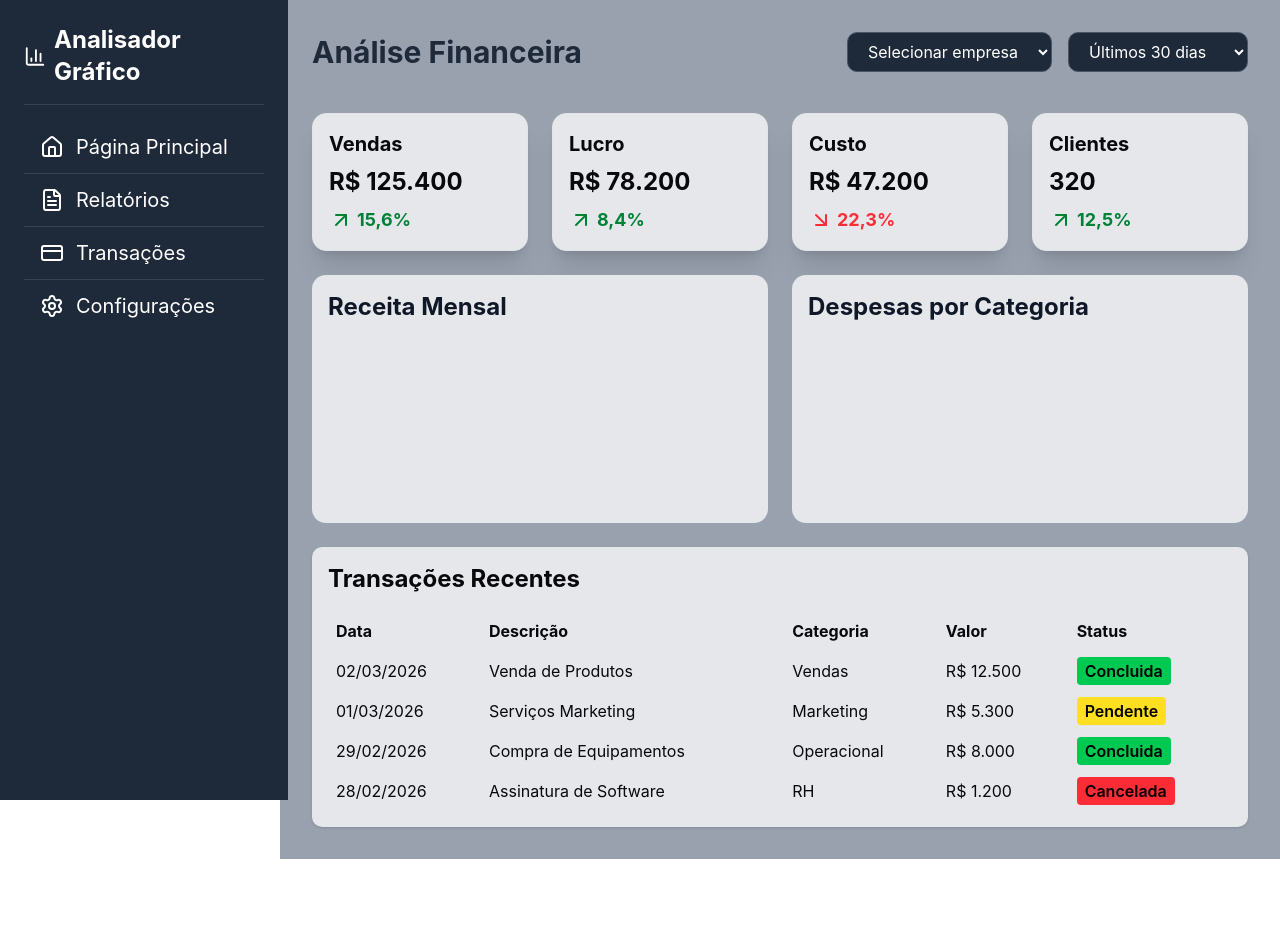
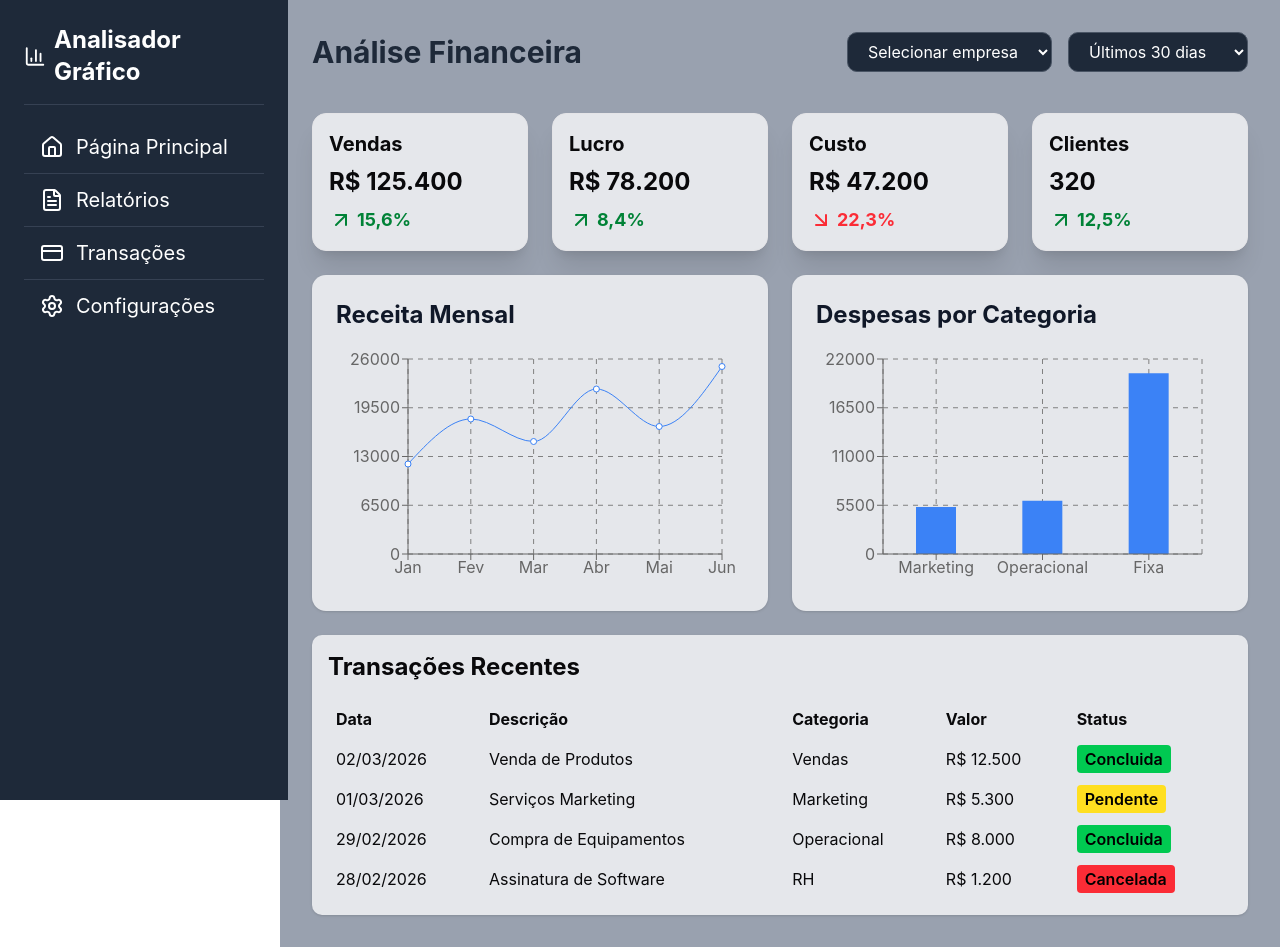
Before and after one commit to Lorraynetm/Analisador-Grafico, a React (Vite) app: page / in a window 1280 px wide. Before the commit the page ends 859 px from the top, so only its background shows below. Built offline with nearby package versions, Linux system fonts and the light colour scheme.

Commit message:
feat: adiciona gráficos

```diff
--- a/src/components/graficos.tsx
+++ b/src/components/graficos.tsx
@@ -1,8 +1,52 @@
+import { LineChart, Line, XAxis, YAxis, Tooltip, ResponsiveContainer, BarChart, Bar, CartesianGrid } from "recharts";
+
 export default function Graficos() {
+    const receitaMensal = [
+    { mes: "Jan", receita: 12000 },
+    { mes: "Fev", receita: 18000 },
+    { mes: "Mar", receita: 15000 },
+    { mes: "Abr", receita: 22000 },
+    { mes: "Mai", receita: 17000 },
+    { mes: "Jun", receita: 25000 },
+];
+
+const despesasCategoria = [
+    { categoria: "Marketing", valor: 5300 },
+    { categoria: "Operacional", valor: 6000 },
+    { categoria: "Fixa", valor: 20400 }
+];
+
     return (
         <section className="grid grid-cols-1 lg:grid-cols-2 gap-6 ">
-            <h2 className="pl-4 pb-50 bg-gray-200 p-4 rounded-xl text-2xl font-bold text-gray-900">Receita Mensal</h2>
-            <h2 className="pl-4 pb-8 bg-gray-200 p-4 rounded-xl text-2xl font-bold text-gray-900"> Despesas por Categoria</h2>
+            <article className="bg-gray-200 p-4 rounded-xl shadow">
+                <h2 className="p-2 rounded-xl text-2xl font-bold text-gray-900">Receita Mensal</h2>
+                <div className="w-full h-64">
+                    <ResponsiveContainer  width="100%" height={250}>
+                        <LineChart data={receitaMensal} margin={{ top: 20, right: 30, left: 20, bottom: 5 }}>
+                            <XAxis dataKey="mes" />
+                            <YAxis />
+                            <Tooltip />
+                            <Line type="monotone" dataKey="receita" stroke="#3b82f6" activeDot={{ r: 5 }} />
+                            <CartesianGrid stroke="gray" strokeDasharray="5 5" />
+                        </LineChart>
+                    </ResponsiveContainer>
+
+                </div>
+            </article>
+            <article className="bg-gray-200 p-4 rounded-xl shadow">
+                <h2 className="p-2 rounded-xl text-2xl font-bold text-gray-900"> Despesas por Categoria</h2>
+                <div className="w-full h-64">
+                    <ResponsiveContainer width="100%" height={250}>
+                        <BarChart data={despesasCategoria} margin={{ top: 20, right: 30, left: 15, bottom: 5 }} barCategoryGap={10} >
+                            <XAxis dataKey="categoria" />
+                            <YAxis />
+                            <Tooltip cursor={false}/>
+                            <Bar dataKey="valor" fill="#3b82f6" barSize={40} />
+                            <CartesianGrid stroke="gray" strokeDasharray="5 5" />
+                        </BarChart>
+                    </ResponsiveContainer>
+                </div>
+            </article>
         </section>
     )
 }
```
